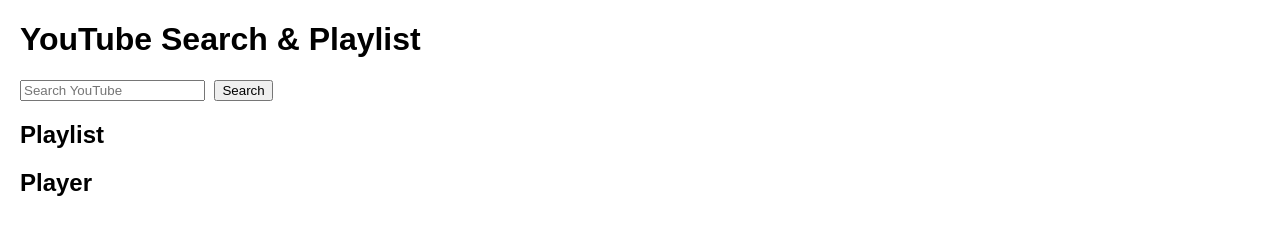
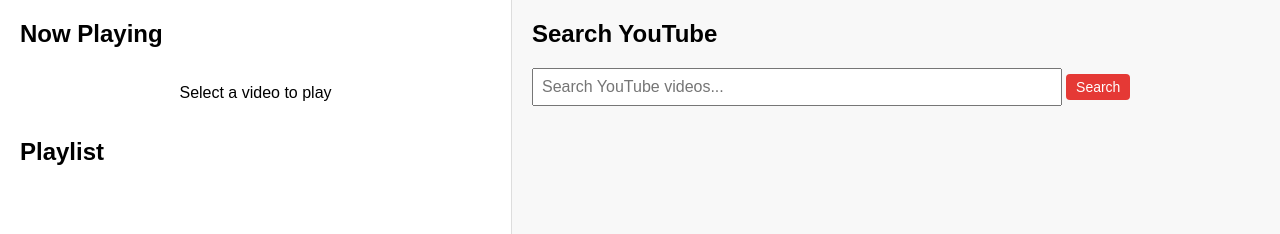
Before and after one commit to totallyastudentaccount/totallyastudentaccount.github.io, a plain HTML site: page index.html in a window 1280 px wide. Shown: the top 234 px of the page. Drawn offline with Linux system fonts and the light colour scheme.

Commit message:
Refactor layout and styling for YouTube app

```diff
--- a/index.html
+++ b/index.html
@@ -4,26 +4,129 @@
   <meta charset="UTF-8">
   <title>YouTube Search & Playlist</title>
   <style>
-    body { font-family: Arial, sans-serif; margin: 20px; }
-    #results, #playlist { margin-top: 20px; }
-    .video, .playlist-item { margin-bottom: 15px; display: flex; align-items: center; }
-    .video img, .playlist-item img { width: 120px; height: 90px; cursor: pointer; margin-right: 10px; }
-    .video-title { flex: 1; }
-    button { margin-left: 5px; }
+    body {
+      font-family: Arial, sans-serif;
+      margin: 0;
+      padding: 0;
+      display: flex;
+      height: 100vh;
+      background: #f8f8f8;
+    }
+
+    /* Left column: player + playlist */
+    #left {
+      width: 40%;
+      background: #fff;
+      padding: 20px;
+      border-right: 1px solid #ddd;
+      box-sizing: border-box;
+      display: flex;
+      flex-direction: column;
+      overflow-y: auto;
+    }
+
+    #player {
+      margin-bottom: 20px;
+      text-align: center;
+    }
+
+    #playlist {
+      flex: 1;
+      overflow-y: auto;
+    }
+
+    .playlist-item {
+      display: flex;
+      align-items: center;
+      margin-bottom: 10px;
+    }
+
+    .playlist-item img {
+      width: 80px;
+      height: 60px;
+      cursor: pointer;
+      margin-right: 10px;
+      border-radius: 4px;
+    }
+
+    /* Right column: search + results */
+    #right {
+      width: 60%;
+      padding: 20px;
+      overflow-y: auto;
+      box-sizing: border-box;
+    }
+
+    #searchInput {
+      width: 70%;
+      padding: 8px;
+      font-size: 16px;
+    }
+
+    #results {
+      margin-top: 20px;
+      display: grid;
+      grid-template-columns: repeat(auto-fill, minmax(240px, 1fr));
+      gap: 15px;
+    }
+
+    .video {
+      background: #fff;
+      border-radius: 6px;
+      padding: 10px;
+      box-shadow: 0 1px 4px rgba(0,0,0,0.1);
+      text-align: center;
+    }
+
+    .video img {
+      width: 100%;
+      cursor: pointer;
+      border-radius: 4px;
+    }
+
+    .video-title {
+      margin: 10px 0;
+      font-size: 14px;
+      font-weight: bold;
+      color: #333;
+    }
+
+    button {
+      cursor: pointer;
+      padding: 5px 10px;
+      font-size: 14px;
+      background: #e53935;
+      color: white;
+      border: none;
+      border-radius: 4px;
+    }
+
+    button:hover {
+      background: #d32f2f;
+    }
+
+    h2 {
+      margin-top: 0;
+    }
   </style>
 </head>
 <body>
-  <h1>YouTube Search & Playlist</h1>
-  <input type="text" id="searchInput" placeholder="Search YouTube">
-  <button onclick="searchVideos()">Search</button>
+  <div id="left">
+    <h2>Now Playing</h2>
+    <div id="player">
+      <p>Select a video to play</p>
+    </div>
 
-  <div id="results"></div>
+    <h2>Playlist</h2>
+    <div id="playlist"></div>
+  </div>
 
-  <h2>Playlist</h2>
-  <div id="playlist"></div>
-
-  <h2>Player</h2>
-  <div id="player"></div>
+  <div id="right">
+    <h2>Search YouTube</h2>
+    <input type="text" id="searchInput" placeholder="Search YouTube videos...">
+    <button onclick="searchVideos()">Search</button>
+    <div id="results"></div>
+  </div>
 
   <script>
     const apiKey = "AIzaSyA0XIPgl1-esWiDqNU8LnIcW0nPhs7zTFs"; // 👈 Replace with your YouTube Data API v3 key
@@ -46,7 +149,7 @@
         div.className = "playlist-item";
         div.innerHTML = `
           <img src="https://img.youtube.com/vi/${item.id}/mqdefault.jpg" onclick="playFromPlaylist(${index})" />
-          <div>${item.title}</div>
+          <div style="flex:1;">${item.title}</div>
           <button onclick="removeFromPlaylist(${index})">❌</button>
         `;
         playlistDiv.appendChild(div);
@@ -80,7 +183,7 @@
     function playVideo(id) {
       const playerDiv = document.getElementById("player");
       playerDiv.innerHTML = `
-        <iframe width="560" height="315"
+        <iframe width="100%" height="315"
           src="https://www.youtube.com/embed/${id}?autoplay=1&enablejsapi=1"
           frameborder="0" allow="autoplay; encrypted-media" allowfullscreen>
         </iframe>
@@ -130,12 +233,13 @@
           div.innerHTML = `
             <img src="${thumbnail}" alt="Thumbnail" onclick="playVideo('${id}')" />
             <div class="video-title">${title}</div>
-            <button onclick="addToPlaylist('${id}', '${title.replace(/'/g, "\\'")}')">➕ Add to Playlist</button>
+            <button onclick="addToPlaylist('${id}', '${title.replace(/'/g, "\\'")}')">➕ Add</button>
           `;
           resultsDiv.appendChild(div);
         });
 
         const paginationDiv = document.createElement("div");
+        paginationDiv.style.textAlign = "center";
         paginationDiv.style.marginTop = "1rem";
 
         if (prevPageToken) {
@@ -160,13 +264,11 @@
       }
     }
 
-    // Auto-advance playlist when video ends
     function setupAutoAdvance() {
       const playerDiv = document.getElementById("player");
       const observer = new MutationObserver(() => {
         const iframe = playerDiv.querySelector("iframe");
         if (!iframe) return;
-
         iframe.addEventListener("load", () => {
           const player = new YT.Player(iframe, {
             events: {
@@ -177,11 +279,9 @@
           });
         });
       });
-
       observer.observe(playerDiv, { childList: true });
     }
 
-    // Initialize
     renderPlaylist();
     setupAutoAdvance();
   </script>
```
